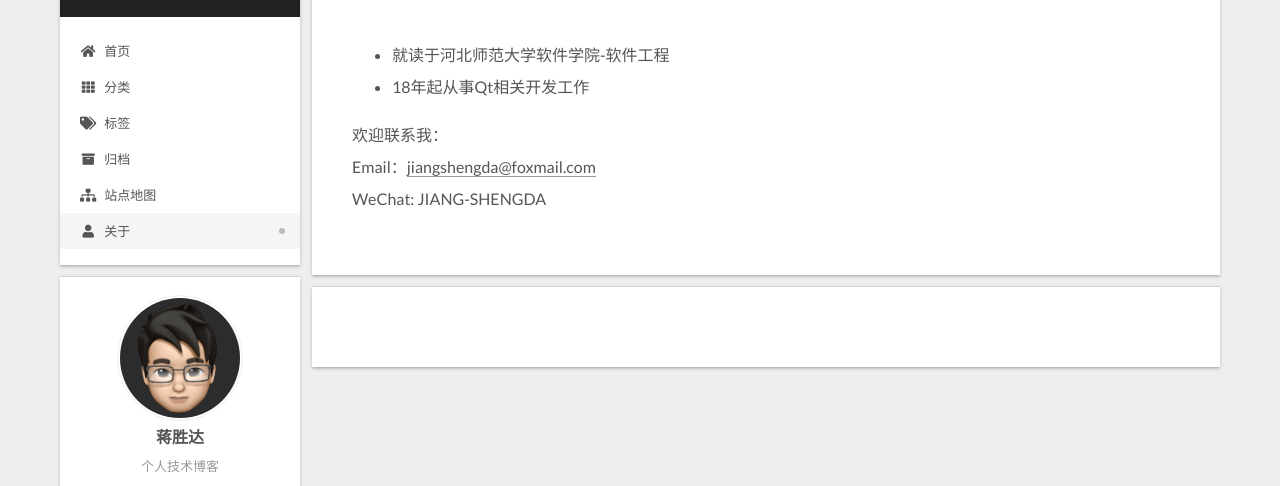
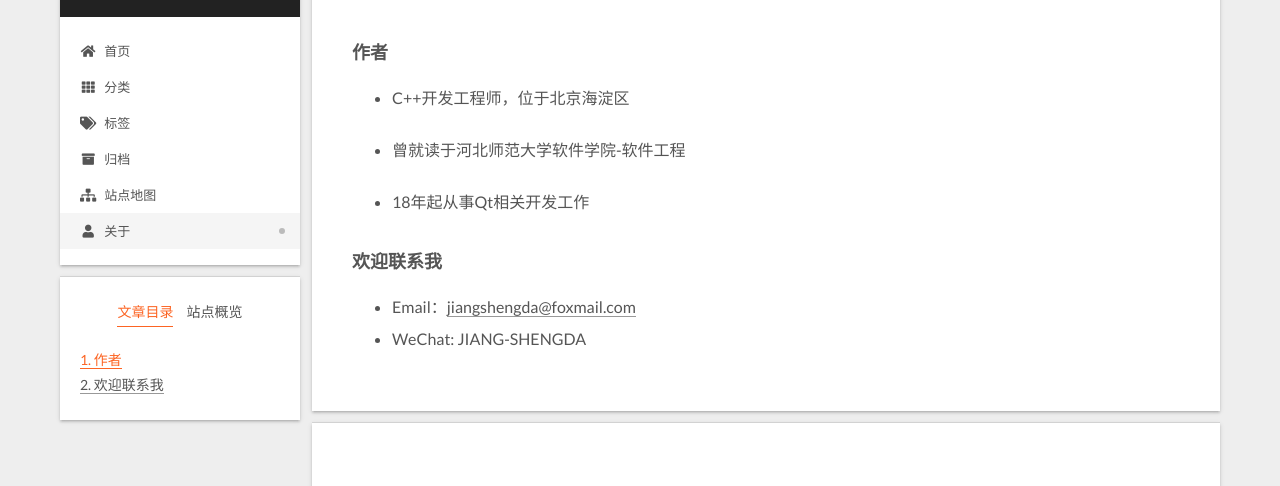
Before and after one commit to SantaJiang/santajiang.github.io, a plain HTML site: page about/index.html in a window 1280 px wide. Shown: the part 97-583 px from the top of the page. Drawn offline with nearby package versions, Linux system fonts and the light colour scheme; some packages are replaced by stand-ins of ours; a script that the page names is missing.

Commit message:
Site updated: 2021-08-30 17:32:16

```diff
--- a/about/index.html
+++ b/about/index.html
@@ -20,15 +20,15 @@
   <link rel="stylesheet" href="https://cdn.jsdelivr.net/npm/animate.css@3.1.1/animate.min.css" integrity="sha256-PR7ttpcvz8qrF57fur/yAx1qXMFJeJFiA6pSzWi0OIE=" crossorigin="anonymous">
 
 <script class="next-config" data-name="main" type="application/json">{"hostname":"santajiang.github.io","root":"/","images":"/images","scheme":"Gemini","version":"8.6.1","exturl":false,"sidebar":{"position":"left","display":"post","padding":18,"offset":12},"copycode":true,"bookmark":{"enable":false,"color":"#222","save":"auto"},"fancybox":false,"mediumzoom":false,"lazyload":false,"pangu":false,"comments":{"style":"tabs","active":null,"storage":true,"lazyload":false,"nav":null},"motion":{"enable":true,"async":false,"transition":{"post_block":"fadeIn","post_header":"fadeInDown","post_body":"fadeInDown","coll_header":"fadeInLeft","sidebar":"fadeInUp"}},"prism":false,"i18n":{"placeholder":"搜索...","empty":"没有找到任何搜索结果：${query}","hits_time":"找到 ${hits} 个搜索结果（用时 ${time} 毫秒）","hits":"找到 ${hits} 个搜索结果"}}</script><script src="/js/config.js"></script>
-<meta name="description" content="就读于河北师范大学软件学院-软件工程 18年起从事Qt相关开发工作  欢迎联系我：Email：&amp;#106;&amp;#105;&amp;#x61;&amp;#x6e;&amp;#x67;&amp;#x73;&amp;#104;&amp;#x65;&amp;#110;&amp;#103;&amp;#x64;&amp;#x61;&amp;#x40;&amp;#102;&amp;#111;&amp;#120;&amp;#x6d;&amp;#x61;&amp;#x69;&amp;#108;&amp;#x2e;&amp;#99;&amp;#x6f;&amp;#x6d;WeChat: J">
+<meta name="description" content="作者 C++开发工程师，位于北京海淀区  曾就读于河北师范大学软件学院-软件工程  18年起从事Qt相关开发工作   欢迎联系我 Email：&amp;#x6a;&amp;#105;&amp;#x61;&amp;#x6e;&amp;#x67;&amp;#x73;&amp;#x68;&amp;#101;&amp;#110;&amp;#103;&amp;#100;&amp;#97;&amp;#x40;&amp;#x66;&amp;#111;&amp;#120;&amp;#109;&amp;#x61;&amp;#x69;&amp;#108;&amp;#46;&amp;#x63">
 <meta property="og:type" content="website">
 <meta property="og:title" content="关于我">
 <meta property="og:url" content="https://santajiang.github.io/about/index.html">
 <meta property="og:site_name" content="Santa的博客">
-<meta property="og:description" content="就读于河北师范大学软件学院-软件工程 18年起从事Qt相关开发工作  欢迎联系我：Email：&amp;#106;&amp;#105;&amp;#x61;&amp;#x6e;&amp;#x67;&amp;#x73;&amp;#104;&amp;#x65;&amp;#110;&amp;#103;&amp;#x64;&amp;#x61;&amp;#x40;&amp;#102;&amp;#111;&amp;#120;&amp;#x6d;&amp;#x61;&amp;#x69;&amp;#108;&amp;#x2e;&amp;#99;&amp;#x6f;&amp;#x6d;WeChat: J">
+<meta property="og:description" content="作者 C++开发工程师，位于北京海淀区  曾就读于河北师范大学软件学院-软件工程  18年起从事Qt相关开发工作   欢迎联系我 Email：&amp;#x6a;&amp;#105;&amp;#x61;&amp;#x6e;&amp;#x67;&amp;#x73;&amp;#x68;&amp;#101;&amp;#110;&amp;#103;&amp;#100;&amp;#97;&amp;#x40;&amp;#x66;&amp;#111;&amp;#120;&amp;#109;&amp;#x61;&amp;#x69;&amp;#108;&amp;#46;&amp;#x63">
 <meta property="og:locale" content="zh_CN">
 <meta property="article:published_time" content="2021-07-27T16:00:00.000Z">
-<meta property="article:modified_time" content="2021-08-30T09:26:00.971Z">
+<meta property="article:modified_time" content="2021-08-30T09:31:57.653Z">
 <meta property="article:author" content="蒋胜达">
 <meta name="twitter:card" content="summary">
 
@@ -110,7 +110,7 @@
 
   <aside class="sidebar">
 
-    <div class="sidebar-inner sidebar-overview-active">
+    <div class="sidebar-inner sidebar-nav-active sidebar-toc-active">
       <ul class="sidebar-nav">
         <li class="sidebar-nav-toc">
           文章目录
@@ -123,6 +123,7 @@
       <div class="sidebar-panel-container">
         <!--noindex-->
         <div class="post-toc-wrap sidebar-panel">
+            <div class="post-toc animated"><ol class="nav"><li class="nav-item nav-level-4"><a class="nav-link" href="#%E4%BD%9C%E8%80%85"><span class="nav-number">1.</span> <span class="nav-text">作者</span></a></li><li class="nav-item nav-level-4"><a class="nav-link" href="#%E6%AC%A2%E8%BF%8E%E8%81%94%E7%B3%BB%E6%88%91"><span class="nav-number">2.</span> <span class="nav-text">欢迎联系我</span></a></li></ol></div>
         </div>
         <!--/noindex-->
 
@@ -214,11 +215,18 @@
 
 
       <div class="post-body">
-          <ul>
-<li>就读于河北师范大学软件学院-软件工程</li>
-<li>18年起从事Qt相关开发工作</li>
+          <h4 id="作者"><a href="#作者" class="headerlink" title="作者"></a>作者</h4><ul>
+<li><p>C++开发工程师，位于北京海淀区</p>
+</li>
+<li><p>曾就读于河北师范大学软件学院-软件工程</p>
+</li>
+<li><p>18年起从事Qt相关开发工作</p>
+</li>
 </ul>
-<p>欢迎联系我：<br>Email：<a href="mailto:&#106;&#105;&#x61;&#x6e;&#x67;&#x73;&#104;&#x65;&#110;&#103;&#x64;&#x61;&#x40;&#102;&#111;&#120;&#x6d;&#x61;&#x69;&#108;&#x2e;&#99;&#x6f;&#x6d;">&#106;&#105;&#x61;&#x6e;&#x67;&#x73;&#104;&#x65;&#110;&#103;&#x64;&#x61;&#x40;&#102;&#111;&#120;&#x6d;&#x61;&#x69;&#108;&#x2e;&#99;&#x6f;&#x6d;</a><br>WeChat: JIANG-SHENGDA</p>
+<h4 id="欢迎联系我"><a href="#欢迎联系我" class="headerlink" title="欢迎联系我"></a>欢迎联系我</h4><ul>
+<li>Email：<a href="mailto:&#x6a;&#105;&#x61;&#x6e;&#x67;&#x73;&#x68;&#101;&#110;&#103;&#100;&#97;&#x40;&#x66;&#111;&#120;&#109;&#x61;&#x69;&#108;&#46;&#x63;&#111;&#x6d;">&#x6a;&#105;&#x61;&#x6e;&#x67;&#x73;&#x68;&#101;&#110;&#103;&#100;&#97;&#x40;&#x66;&#111;&#120;&#109;&#x61;&#x69;&#108;&#46;&#x63;&#111;&#x6d;</a></li>
+<li>WeChat: JIANG-SHENGDA</li>
+</ul>
 
       </div>
 
```
Also changed, not shown: sitemap.xml (+4 -4 lines).
